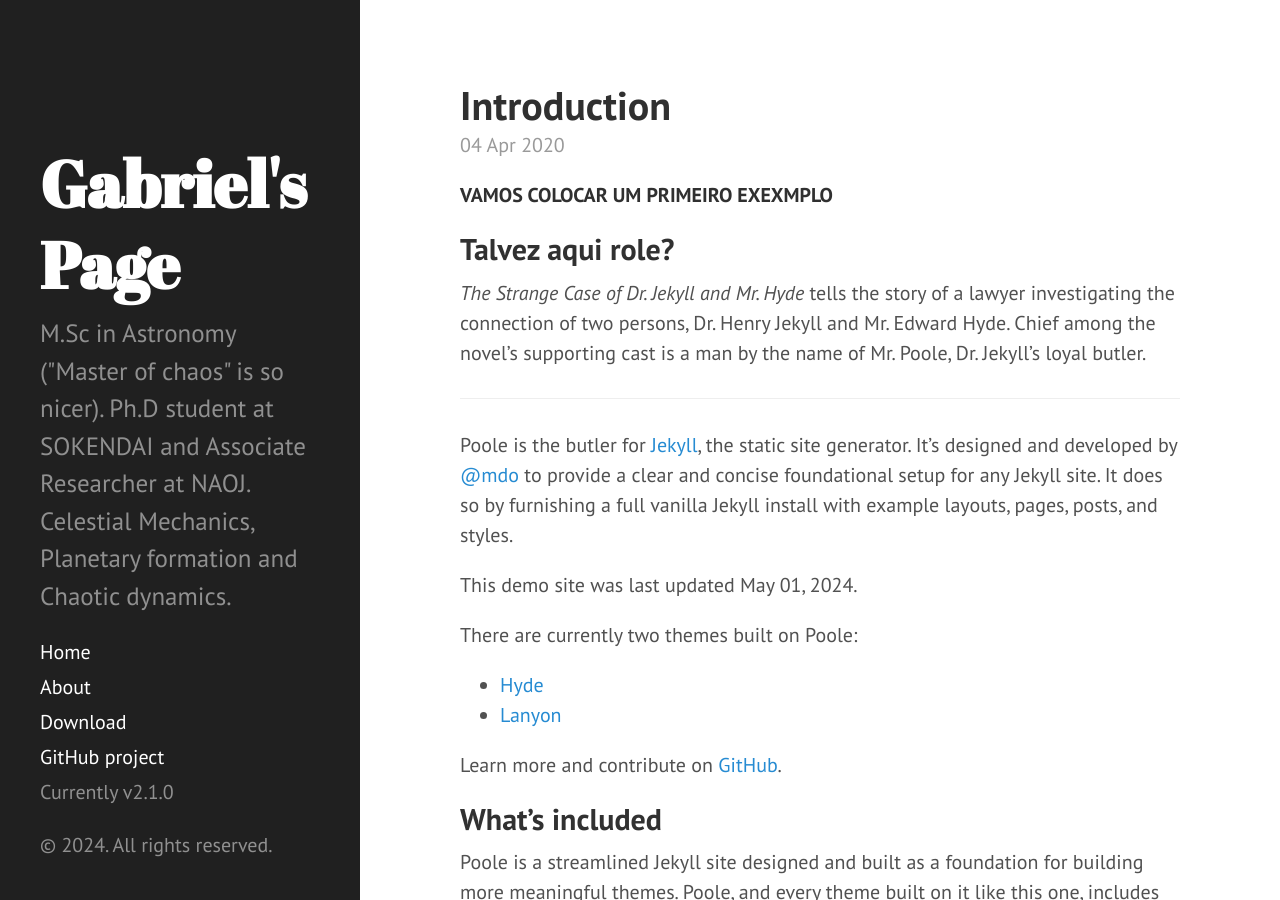
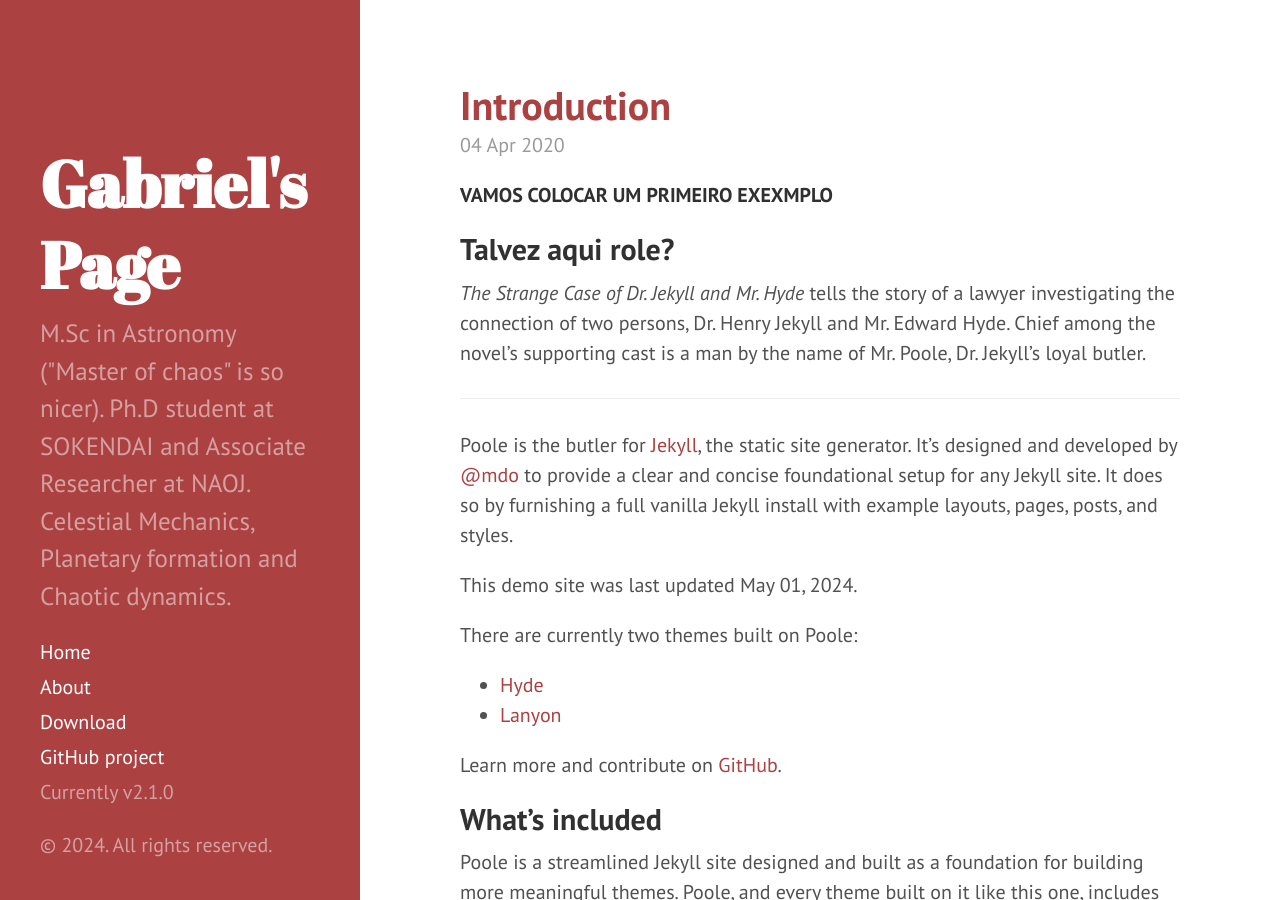
Before and after one commit to gabrieltxg/gabrieltxg.github.io, a Jekyll site: the page built from index.html, in a window 1280 px wide and 900 px high. Built offline with Jekyll 4.4.1, drawn with Linux system fonts in a browser that asks for light colours; Markdown is read by kramdown in place of the engine named in the settings; the list of posts is cut into pages by our own code.

Commit message:
Update default.html

```diff
--- a/_layouts/default.html
+++ b/_layouts/default.html
@@ -3,7 +3,7 @@
 
   {% include head.html %}
 
-  <body>
+  <body class="theme-base-08">
 
     {% include sidebar.html %}
 
@@ -11,5 +11,5 @@
       {{ content }}
     </div>
 
-  </body>
+  </body class="theme-base-08">
 </html>
```
